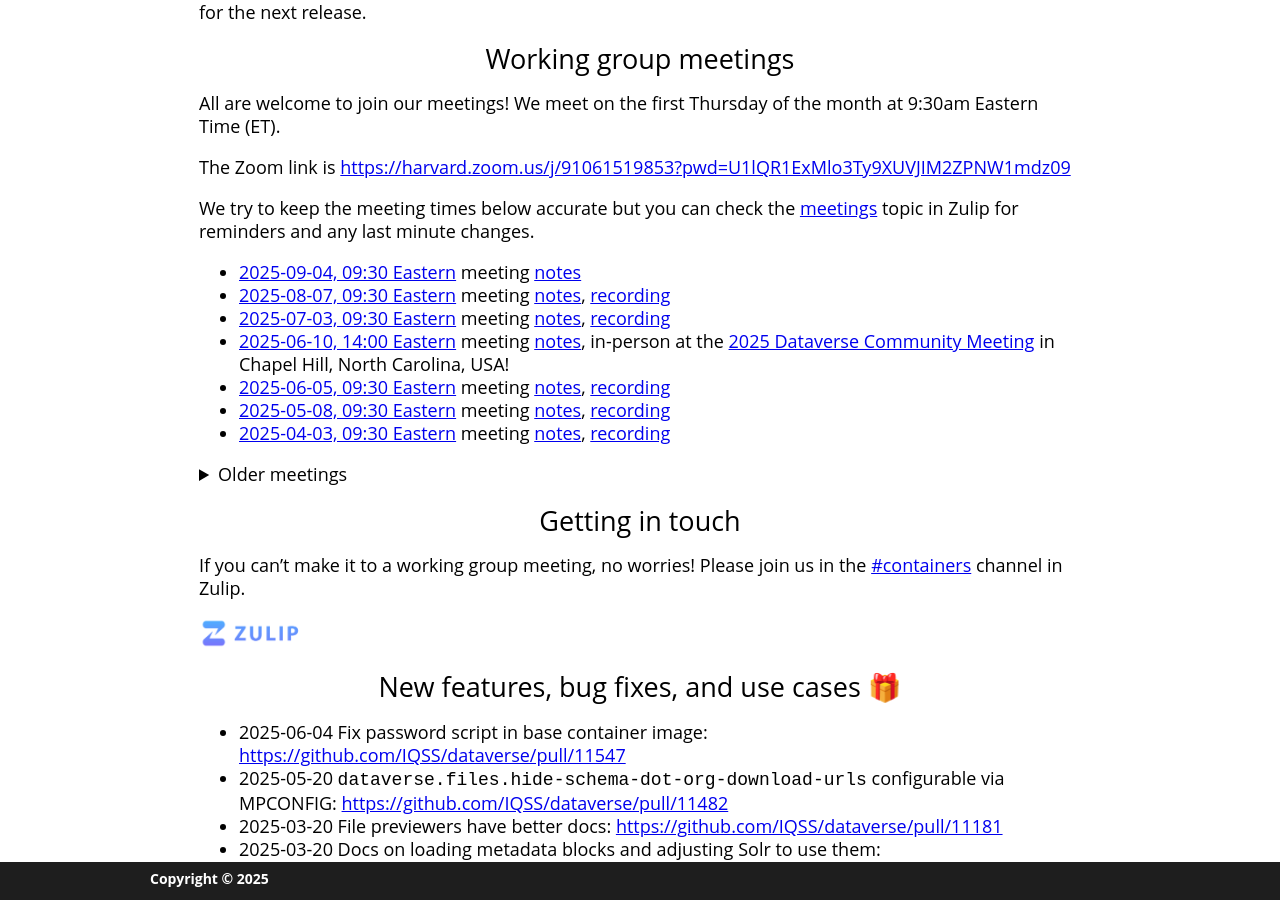
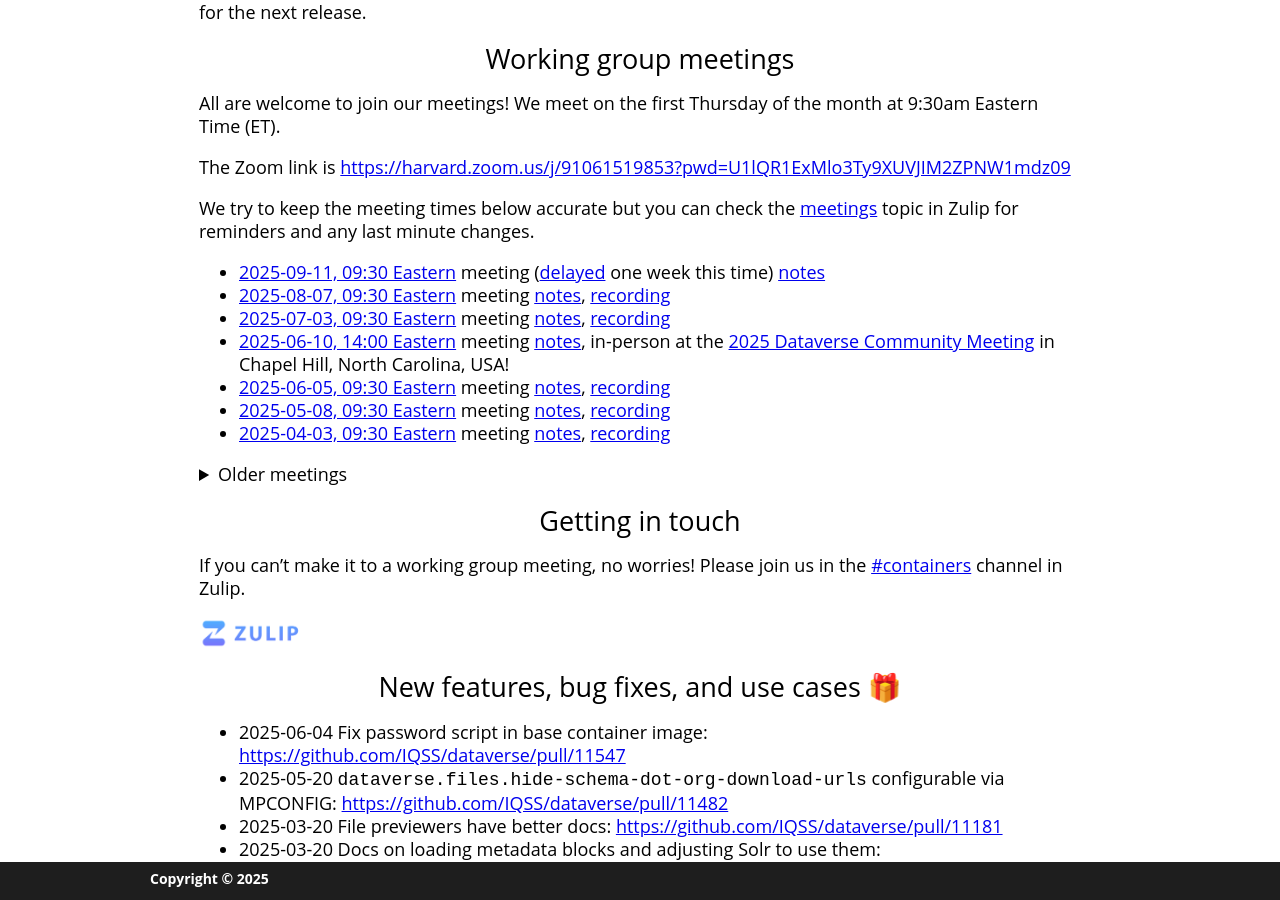
Before and after one commit to gdcc/ct.gdcc.io, a Jekyll site: the page built from index.md, in a window 1280 px wide and 900 px high, scrolled down 724 px. Built offline with Jekyll 4.4.1, drawn with Linux system fonts in a browser that asks for light colours; our own code applies the rules of GitHub Pages for plain Markdown files.

Commit message:
push meeting back one week

```diff
--- a/index.md
+++ b/index.md
@@ -25,7 +25,7 @@ The Zoom link is <https://harvard.zoom.us/j/91061519853?pwd=U1lQR1ExMlo3Ty9XUVJI
 
 We try to keep the meeting times below accurate but you can check the [meetings](https://dataverse.zulipchat.com/#narrow/channel/375812-containers/topic/meetings) topic in Zulip for reminders and any last minute changes.
 
-- [2025-09-04, 09:30 Eastern](https://time.is/compare/0930_04_Sep_2025_in_Boston) meeting [notes](https://docs.google.com/document/d/1Ggf1J-juzuYVAUtHPzSc6NEQsIK6Ql4RglA-i69DfmU/edit?usp=sharing)
+- [2025-09-11, 09:30 Eastern](https://time.is/compare/0930_11_Sep_2025_in_Boston) meeting ([delayed](https://dataverse.zulipchat.com/#narrow/channel/375812-containers/topic/meetings/near/537222844) one week this time) [notes](https://docs.google.com/document/d/1Ggf1J-juzuYVAUtHPzSc6NEQsIK6Ql4RglA-i69DfmU/edit?usp=sharing)
 - [2025-08-07, 09:30 Eastern](https://time.is/compare/0930_07_Aug_2025_in_Boston) meeting [notes](https://docs.google.com/document/d/1VI1DU78gTi9sWi5Qo8XQnz29scSB1IJbMdVnCOfAawI/edit?usp=sharing), [recording](https://harvard.zoom.us/rec/share/tSdz-EACF0A0_vov7LMBbkiwHLXyBUBKxJ5w9YR2wLyRKJsplFnHxEfpq5X3E-ZX.oQRVjVUWNgJXstpD)
 - [2025-07-03, 09:30 Eastern](https://time.is/compare/0930_03_July_2025_in_Boston) meeting [notes](https://docs.google.com/document/d/167VDcRJCJoUpJoVoRUREWLrDQeQWk_JFr9RKko3sLwo/edit?usp=sharing), [recording](https://harvard.zoom.us/rec/share/grpiyydNlX77uNLtfsi9u5VrMmiGbvzX6ZdYYpbyM0XQxOKRF3G0KQEAmOD_2N4a.9nfFKBg6TaV8O407)
 - [2025-06-10, 14:00 Eastern](https://time.is/compare/0930_10_June_2025_in_Chapel_Hill) meeting [notes](https://docs.google.com/document/d/1XZymsjj7EcFagjflYvv7Tn3RCGqGipe3XXOw6to4W2c/edit?usp=sharing), in-person at the [2025 Dataverse Community Meeting](https://dcm2025.hsites.harvard.edu) in Chapel Hill, North Carolina, USA!
```
